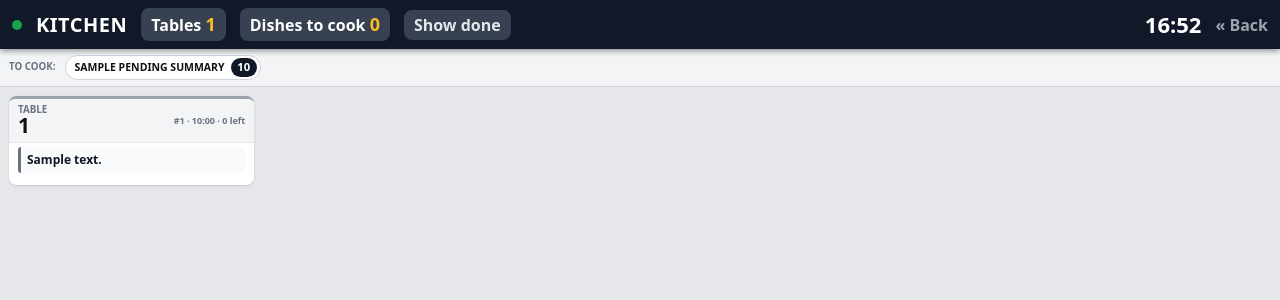
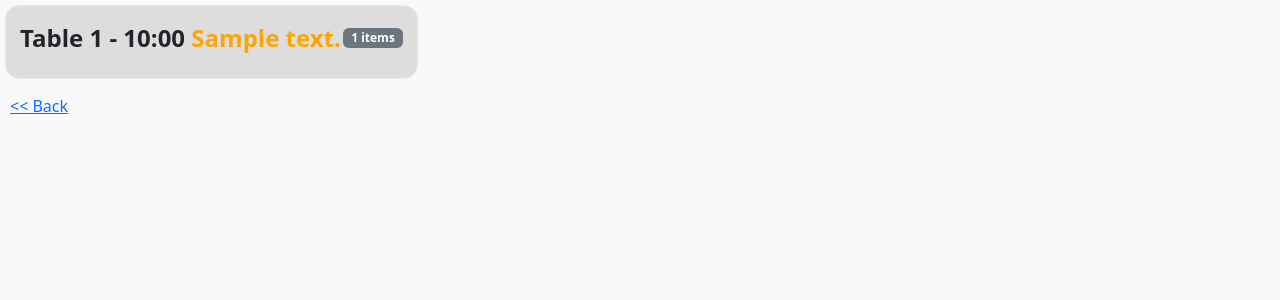
Before and after one commit to hoangnhonline/adm-bb, a Laravel app: template resources/views/booking/orders.blade.php in a window 1280 px wide. Shown: the top 300 px of the page. Run offline with Laravel 8, Linux system fonts and the light colour scheme; data comes from the database, SQL or seed files in the repository; the template is opened without the code that fills it: most values are stand-ins (such as "Sample title", 1, 10 or a date in 2020); data that the repository does not hold is empty.

Commit message:
order nhu cu

```diff
--- a/resources/views/booking/orders.blade.php
+++ b/resources/views/booking/orders.blade.php
@@ -6,250 +6,251 @@
     <title>Kitchen Screen</title>
     <meta name="csrf-token" content="{{ csrf_token() }}">
     <link href="https://cdn.jsdelivr.net/npm/bootstrap@5.3.3/dist/css/bootstrap.min.css" rel="stylesheet">
+
     <style>
-        /* Màn hình bếp (thiết kế lại 14/11/2026) */
-        :root { --ok:#16a34a; --warn:#f59e0b; --late:#dc2626; }
-        body { background:#e5e7eb; color:#111; font-family: system-ui, -apple-system, "Segoe UI", Roboto, Arial, sans-serif; }
-        .kds-top { position:sticky; top:0; z-index:10; background:#111827; color:#fff; padding:8px 12px; display:flex; align-items:center; gap:14px; flex-wrap:wrap; box-shadow:0 2px 6px rgba(0,0,0,.4); }
-        .kds-top .brand { font-weight:800; font-size:20px; letter-spacing:.5px; }
-        .kds-top .brand small { color:#9ca3af; font-weight:600; font-size:14px; margin-left:6px; }
-        .kds-top .stat { background:#374151; border-radius:8px; padding:3px 10px; font-weight:700; }
-        .kds-top .stat b { color:#fbbf24; font-size:18px; }
-        .kds-top .clock { margin-left:auto; font-size:22px; font-weight:800; font-variant-numeric:tabular-nums; }
-        .kds-top a.back { color:#9ca3af; text-decoration:none; font-weight:600; }
-        .kds-top a.back:hover { color:#fff; }
-        .live-dot { width:10px; height:10px; border-radius:50%; background:var(--ok); display:inline-block; }
-        .live-dot.off { background:var(--late); }
+        .table-block { border: 1px solid #e9ecef; border-radius: 14px; padding: 14px; background: #ddd; }
+        .dish-pill { border-radius: 5px; padding: 3px 5px; display:flex; align-items:center; justify-content:space-between; gap:10px; }
+        .dish-left { display:flex; flex-direction:column; }
+        .dish-name { font-weight: 700; }
+        .dish-meta { font-size: 12px; opacity: .75; }
+        .done-badge { font-size: 12px; }
+        .btn-done { white-space: nowrap; }
 
-        .kds-sum { background:#f3f4f6; border-bottom:1px solid #d1d5db; padding:8px 12px; display:flex; gap:8px; flex-wrap:wrap; align-items:center; }
-        .kds-sum .lbl { color:#6b7280; font-weight:700; font-size:13px; text-transform:uppercase; margin-right:4px; }
-        .kds-sum .chip { background:#fff; border-radius:20px; padding:3px 4px 3px 12px; font-weight:700; font-size:14px; text-transform:uppercase; display:inline-flex; align-items:center; gap:8px; border:1px solid #d1d5db; }
-        .kds-sum .chip .q { background:#111827; color:#fff; border-radius:14px; padding:1px 9px; font-size:15px; }
+        /* ✅ DONE: nền xám tối hẳn */
+        .dish-done {
+            display: none;
+            background: #ccc !important;
+            border: 2px solid #ccc !important;
+            color: #f8f9fa;
+        }
+        .dish-done .dish-meta { opacity: 0.85; }
+        .text-bg-dark {
+            color: red !important;
+            background-color: #fff !important;
+            color: blue !important;
+            font-size: 20px;
+        }
+        .js-qty-checks input.form-check-input {
+          width: 20px;
+          height: 20px;
+        }
+        .js-qty-checks.is-loading {
+          opacity: 0.6;
+        }
 
-        /* danh sách order thu nhỏ còn 75% để xem được nhiều bàn hơn (16/11/2026) */
-        #kdsLive { zoom: .75; }
-        .kds-board { display:grid; grid-template-columns:repeat(auto-fill, minmax(320px, 1fr)); gap:12px; padding:12px; align-items:start; }
-        .kds-card { background:#fff; border-radius:10px; overflow:hidden; box-shadow:0 1px 3px rgba(0,0,0,.15); border-top:5px solid #9ca3af; }
-        .kds-card.warn { border-top-color:var(--warn); }
-        .kds-card.late { border-top-color:var(--late); }
-        .kds-head { display:flex; align-items:center; gap:8px; padding:8px 12px; background:#f3f4f6; border-bottom:1px solid #e5e7eb; }
-        .kds-head .tbl { font-size:28px; font-weight:900; line-height:1; }
-        .kds-head .tbl small { font-size:13px; color:#6b7280; font-weight:700; display:block; text-transform:uppercase; }
-        .kds-head .meta { margin-left:auto; text-align:right; }
-        .kds-head .age { font-size:20px; font-weight:900; font-variant-numeric:tabular-nums; }
-        .kds-card.warn .age { color:#b45309; } .kds-card.late .age { color:var(--late); }
-        .kds-head .time { font-size:12px; color:#6b7280; font-weight:600; }
-        .kds-tags { padding:6px 12px 0; display:flex; gap:6px; flex-wrap:wrap; }
-        .tag { font-size:12px; font-weight:800; padding:2px 8px; border-radius:6px; text-transform:uppercase; }
-        .tag-ta, .tag-ni { background:#f3f4f6; color:#111827; border:1px solid #9ca3af; }
-        .kds-note { margin:6px 12px 0; padding:5px 8px; background:#f9fafb; border-left:4px solid #6b7280; color:#111827; font-weight:700; border-radius:4px; }
-
-        .kds-items { padding:8px; display:grid; gap:6px; }
-        .dish-row { display:flex; align-items:center; gap:10px; padding:8px 10px; border-radius:8px; border:1px solid #e5e7eb; background:#fff; cursor:pointer; user-select:none; transition:transform .08s, opacity .2s; }
-        .dish-row:active { transform:scale(.98); }
-        .dish-row.is-loading { opacity:.5; }
-        .dish-row .q { min-width:46px; text-align:center; font-size:22px; font-weight:900; background:#111827; color:#fff; border-radius:8px; padding:2px 6px; }
-        .dish-row .q small { font-size:12px; font-weight:700; color:#9ca3af; }
-        .dish-row .nm { font-weight:800; font-size:17px; text-transform:uppercase; line-height:1.2; }
-        .dish-row .dn { color:#dc2626; font-weight:800; text-transform:uppercase; font-size:15px; }
-        .dish-row .tm { font-size:12px; color:#6b7280; }
-        .dish-row .boxes { margin-left:auto; display:flex; gap:4px; flex-wrap:wrap; justify-content:flex-end; max-width:45%; }
-        .dish-row .bx { width:22px; height:22px; border-radius:5px; border:2px solid #9ca3af; background:#fff; }
-        .dish-row .bx.on { background:#374151; border-color:#374151; }
-        .dish-row.dish-done { display:none; }
-        .kds-done-toggle .dish-row.dish-done { display:flex; opacity:.45; cursor:default; }
-        .kds-foot { padding:0 12px 8px; font-size:12px; color:#6b7280; }
-        .kds-empty { color:#6b7280; text-align:center; padding:80px 20px; font-size:22px; font-weight:700; }
-        .btn-showdone { background:#374151; color:#e5e7eb; border:0; border-radius:8px; padding:3px 10px; font-weight:600; }
-        .btn-showdone.on { background:#2563eb; color:#fff; }
     </style>
 </head>
-<body>
+
+<body class="bg-light">
+
 @php
-    $branchName = optional(\App\Models\Branch::find(Auth::user()->branch_id))->name;
-    $pendingDishes = $pendingSummary->sum('qty');
+    function dishColor($dishId) {
+        $hash = crc32((string)$dishId);
+        $h = $hash % 360;
+        $s = 70;
+        $l = 88;
+        return "hsl($h, $s%, $l%)";
+    }
+
+    function dishBorder($dishId) {
+        $hash = crc32((string)$dishId);
+        $h = $hash % 360;
+        return "hsl($h, 70%, 55%)";
+    }
 @endphp
 
-<div class="kds-top">
-    <span class="live-dot" id="liveDot" title="Auto refresh"></span>
-    <span class="brand">KITCHEN @if($branchName)<small>{{ $branchName }}</small>@endif</span>
-    <span class="stat">Tables <b id="statTables">{{ $blocks->count() }}</b></span>
-    <span class="stat">Dishes to cook <b id="statDishes">{{ $pendingDishes }}</b></span>
-    <button type="button" class="btn-showdone" id="btnShowDone">Show done</button>
-    <span class="clock" id="clock">{{ date('H:i') }}</span>
-    <a class="back" href="{{ route('booking.index') }}">&laquo; Back</a>
+
+    {{-- ✅ Tables --}}
+    <div class="row g-3" style="padding: 5px">
+        @foreach($blocks as $t)
+            <div class="col-12 col-md-4 col-xl-4">
+                <div class="table-block">
+                    <div class="d-flex align-items-center justify-content-between mb-2">
+                        @php
+                            // booking_created_at có thể là "H:i:s" hoặc datetime string
+                            $bookingTime = '';
+                            if (!empty($t['booking_created_at'])) {
+                                $ts = strtotime($t['booking_created_at']);
+                                $bookingTime = $ts ? date('H:i', $ts) : $t['booking_created_at'];
+                            }
+                        @endphp
+
+                        <div class="fs-4 fw-bold">
+                            Table {{ $t['table_no'] }} @if($bookingTime) - {{ $bookingTime }} @endif
+                           <span style="color:orange; font-weight: bold">{{ $t['notes'] }} </span>
+                             @if($t['take_away'] == 1)
+                    <span style="color: blue">TAKE AWAY</span>
+                    @endif
+                    @if($t['indian'] == 2)
+                    <span style="color: red">NOT INDIAN</span>
+                    @endif
+                        </div>
+                        <span class="badge bg-secondary js-items-badge" data-count="{{ $t['details']->count() }}">
+  {{ $t['details']->count() }} items</span>
                     </div>
 
-<div id="kdsLive">
-    @if($pendingSummary->count())
-    <div class="kds-sum">
-        <span class="lbl">To cook:</span>
-        @foreach($pendingSummary as $s)
-        <span class="chip">{{ $s['name'] }} <span class="q">{{ $s['qty'] }}</span></span>
+                    <div class="d-grid gap-2">
+                        @foreach($t['details'] as $d)
+                            @php
+                                $dishId   = $d->dish_id;
+                                $dishName = optional($d->dish)->name ?? ('Dish #' . $dishId);
+                                $notes = $d->notes ?? "";
+                                $qty      = (int)($d->amount ?? 1);
+                                $doneQty  = (int)($d->done_qty ?? 0);
+                                $pending  = max(0, $qty - $doneQty);
+
+                                // ✅ done theo done_qty/amount
+                                $isDone   = ($pending === 0);
+
+                                $time = optional($d->created_at)->format('H:i:s') ?? '';
+
+                                $bg = dishColor($dishId);
+                                $bd = dishBorder($dishId);
+                            @endphp
+
+                            <div class="dish-pill {{ $isDone ? 'dish-done' : '' }}"
+
+                                data-detail-id="{{ $d->id }}"
+                                data-dish-id="{{ $dishId }}"
+
+                                style="{{ $isDone ? '' : 'background:' . $bg . '; border:1px solid ' . $bd }}">
+
+                                <div class="dish-left">
+                                    <div class="dish-name" style="text-transform: uppercase;">
+                                        {{ $dishName }}
+                                        <span class="ms-2 badge text-bg-dark js-done-ratio" data-detail-id="{{ $d->id }}">
+    {{ $doneQty ."/". $qty }}
+</span>
+
+                                        <span
+                                          class="ms-2 js-qty-checks"
+                                          data-detail-id="{{ $d->id }}"
+                                          data-dish-id="{{ $dishId }}"
+                                          data-booking-id="{{ $t['booking_id'] }}"
+                                          data-url="{{ route('booking.dish-done', $d->id) }}"
+                                          data-qty="{{ $qty }}"
+                                          data-done-qty="{{ $doneQty }}"
+                                          style="display:inline-flex; gap:6px; align-items:center; cursor:pointer;"
+                                          title="Click to mark Done +1"
+                                        >
+                                          @for($i=1; $i<=$qty; $i++)
+                                              <input
+                                                type="checkbox"
+                                                class="form-check-input m-0"
+                                                style="pointer-events:none;"  {{-- chỉ cho checked tăng dần bằng click container --}}
+                                                {{ $i <= $doneQty ? 'checked' : '' }}
+                                              >
+                                          @endfor
+                                        </span>
+
+
+
+
+<span class="ms-2 badge text-bg-success js-done-label" style="{{ $isDone ? '' : 'display:none' }}">Done</span>
+            @if($notes)
+                                        <span style="color: red; font-weight: bold; padding-left: 10px; text-transform: uppercase; font-size: 17px">{{ $notes }}</span>
+                                        @endif
+                                    </div>
+
+
+                                </div>
+
+                            </div>
                         @endforeach
                     </div>
-    @endif
 
-    <div class="kds-board">
-        @forelse($blocks as $t)
-            @php
-                $pendingRows = 0; $oldest = null;
-                foreach ($t['details'] as $d) {
-                    $q = max(1, (int) ($d->amount ?? 1));
-                    if ((int) ($d->done_qty ?? 0) < $q) {
-                        $pendingRows++;
-                        $ts = $d->created_at ? $d->created_at->timestamp : null;
-                        if ($ts && (!$oldest || $ts < $oldest)) $oldest = $ts;
-                    }
-                }
-                $bookingTime = '';
-                if (!empty($t['booking_created_at'])) { $tsb = strtotime($t['booking_created_at']); $bookingTime = $tsb ? date('H:i', $tsb) : $t['booking_created_at']; }
-            @endphp
-            <div class="kds-card" data-since="{{ $oldest ?: '' }}" data-booking-id="{{ $t['booking_id'] }}">
-                <div class="kds-head">
-                    <div class="tbl"><small>Table</small>{{ $t['table_no'] }}</div>
-                    <div class="meta">
-                        <div class="age js-age">{{ $oldest ? floor((time() - $oldest) / 60) . "'" : '' }}</div>
-                        <div class="time">#{{ $t['booking_id'] }} · {{ $bookingTime }} · <span class="js-left">{{ $pendingRows }}</span> left</div>
-                    </div>
-                </div>
-                @if($t['take_away'] == 1 || $t['indian'] == 2)
-                <div class="kds-tags">
-                    @if($t['take_away'] == 1)<span class="tag tag-ta">Take away</span>@endif
-                    @if($t['indian'] == 2)<span class="tag tag-ni">Not Indian</span>@endif
-                </div>
-                @endif
-                @if($t['notes'])<div class="kds-note">{{ $t['notes'] }}</div>@endif
-
-                <div class="kds-items">
-                    @foreach($t['details'] as $d)
-                        @php
-                            $qty = max(1, (int) ($d->amount ?? 1));
-                            $doneQty = min($qty, (int) ($d->done_qty ?? 0));
-                            $isDone = $doneQty >= $qty;
-                        @endphp
-                        <div class="dish-row js-dish {{ $isDone ? 'dish-done' : '' }}"
-                             data-detail-id="{{ $d->id }}" data-url="{{ route('booking.dish-done', $d->id) }}"
-                             data-qty="{{ $qty }}" data-done-qty="{{ $doneQty }}" title="Tap = 1 done">
-                            <div class="q"><span class="js-pending">{{ $qty - $doneQty }}</span>@if($qty > 1)<small>/{{ $qty }}</small>@endif</div>
-                            <div>
-                                <div class="nm">{{ optional($d->dish)->name ?? ('Dish #' . $d->dish_id) }}</div>
-                                @if($d->notes)<div class="dn">{{ $d->notes }}</div>@endif
-                                <div class="tm">{{ optional($d->created_at)->format('H:i') }}</div>
-                            </div>
-                            <div class="boxes">
-                                @for($i = 1; $i <= $qty; $i++)<span class="bx {{ $i <= $doneQty ? 'on' : '' }}"></span>@endfor
                 </div>
             </div>
         @endforeach
     </div>
-            </div>
-        @empty
-            <div class="kds-empty" style="grid-column:1/-1">No orders waiting 👍</div>
-        @endforelse
-    </div>
+<a style="margin-left: 10px; margin-top:10px; display:block;" href="{{ route('booking.index') }}"><< Back</a>
 </div>
 
 <script>
+  // ✅ Auto refresh mỗi 5 giây
+    setInterval(function () {
+      window.location.reload();
+   }, 5000);
+</script>
+<script>
 (function () {
-    var WARN_MIN = 10, LATE_MIN = 20;   // phút chờ: vàng / đỏ
-    var busy = 0, lastTap = 0;
-
-    function csrf() { var el = document.querySelector('meta[name="csrf-token"]'); return el ? el.getAttribute('content') : ''; }
-    function pad(n) { return (n < 10 ? '0' : '') + n; }
-
-    function tick() {
-        var now = new Date();
-        document.getElementById('clock').textContent = pad(now.getHours()) + ':' + pad(now.getMinutes());
-        var sec = Math.floor(Date.now() / 1000);
-        document.querySelectorAll('.kds-card').forEach(function (c) {
-            var since = parseInt(c.getAttribute('data-since'), 10);
-            c.classList.remove('warn', 'late');
-            var ageEl = c.querySelector('.js-age');
-            if (!since) { if (ageEl) ageEl.textContent = ''; return; }
-            var m = Math.max(0, Math.floor((sec - since) / 60));
-            if (ageEl) ageEl.textContent = m + "'";
-            if (m >= LATE_MIN) c.classList.add('late'); else if (m >= WARN_MIN) c.classList.add('warn');
-        });
+  function csrfToken() {
+    const el = document.querySelector('meta[name="csrf-token"]');
+    return el ? el.getAttribute('content') : '';
+  }
+  function toInt(v, d=0) {
+    const n = parseInt(v, 10);
+    return Number.isFinite(n) ? n : d;
   }
 
-    function recount() {
-        var dishes = 0;
-        document.querySelectorAll('.kds-card').forEach(function (c) {
-            var left = 0;
-            c.querySelectorAll('.js-dish').forEach(function (r) {
-                var p = parseInt(r.getAttribute('data-qty'), 10) - parseInt(r.getAttribute('data-done-qty'), 10);
-                if (p > 0) { left++; dishes += p; }
+  async function donePlusOne(container) {
+    if (container.classList.contains('is-loading')) return;
+
+    const qty = toInt(container.getAttribute('data-qty'), 1);
+    const doneQty = toInt(container.getAttribute('data-done-qty'), 0);
+
+    if (doneQty >= qty) return;
+
+    container.classList.add('is-loading');
+
+    const url = container.getAttribute('data-url');
+    const detailId = container.getAttribute('data-detail-id');
+
+    try {
+      const res = await fetch(url, {
+        method: 'POST',
+        headers: {
+          'X-CSRF-TOKEN': csrfToken(),
+          'Accept': 'application/json'
+        }
       });
-            var l = c.querySelector('.js-left'); if (l) l.textContent = left;
-        });
-        document.getElementById('statTables').textContent = document.querySelectorAll('.kds-card').length;
-        document.getElementById('statDishes').textContent = dishes;
+
+      if (!res.ok) {
+        alert('Update failed: ' + res.status);
+        container.classList.remove('is-loading');
+        return;
       }
 
-    async function donePlusOne(row) {
-        if (row.classList.contains('is-loading')) return;
-        var qty = parseInt(row.getAttribute('data-qty'), 10) || 1;
-        var done = parseInt(row.getAttribute('data-done-qty'), 10) || 0;
-        if (done >= qty) return;
-        row.classList.add('is-loading'); busy++; lastTap = Date.now();
-        try {
-            var res = await fetch(row.getAttribute('data-url'), { method: 'POST', headers: { 'X-CSRF-TOKEN': csrf(), 'Accept': 'application/json' } });
-            if (!res.ok) { alert('Update failed: ' + res.status); return; }
-            var data = await res.json();
-            var nd = parseInt(data.done_qty, 10); if (isNaN(nd)) nd = done + 1;
-            var nq = parseInt(data.amount, 10) || qty;
-            row.setAttribute('data-done-qty', nd);
-            var pe = row.querySelector('.js-pending'); if (pe) pe.textContent = Math.max(0, nq - nd);
-            var bx = row.querySelectorAll('.bx'); for (var i = 0; i < bx.length; i++) bx[i].classList.toggle('on', i < nd);
-            if (data.is_done || nd >= nq) row.classList.add('dish-done');
-            recount();
+      const data = await res.json();
+
+      const newDoneQty = toInt(data.done_qty, doneQty + 1);
+      const qtyFinal   = toInt(data.amount, qty);
+      const isDone     = !!data.is_done || (newDoneQty >= qtyFinal);
+
+      // cập nhật data
+      container.setAttribute('data-done-qty', String(newDoneQty));
+
+      // ✅ update badge done/qty
+      const ratioEl = document.querySelector('.js-done-ratio[data-detail-id="' + detailId + '"]');
+      if (ratioEl) ratioEl.textContent = newDoneQty + '/' + qtyFinal;
+
+      // check thêm checkbox tương ứng
+      const checks = container.querySelectorAll('input[type="checkbox"]');
+      if (checks[newDoneQty - 1]) checks[newDoneQty - 1].checked = true;
+
+      // done đủ -> ẩn dòng
+      if (isDone) {
+        const pill = document.querySelector(`.dish-pill[data-detail-id="${detailId}"]`);
+        if (pill) pill.classList.add('dish-done');
+      }
+
     } catch (e) {
       alert('Error: ' + (e && e.message ? e.message : e));
     } finally {
-            row.classList.remove('is-loading'); busy--;
+      container.classList.remove('is-loading');
     }
   }
 
   document.addEventListener('click', function (e) {
-        var row = e.target.closest('.js-dish');
-        if (row && !row.classList.contains('dish-done')) { e.preventDefault(); donePlusOne(row); }
+    const box = e.target.closest('.js-qty-checks');
+    if (!box) return;
+    e.preventDefault();
+    donePlusOne(box);
   });
-
-    var btnDone = document.getElementById('btnShowDone');
-    function applyShowDone() {
-        var on = sessionStorageGet('kdsShowDone') === '1';
-        document.body.classList.toggle('kds-done-toggle', on);
-        btnDone.classList.toggle('on', on);
-        btnDone.textContent = on ? 'Hide done' : 'Show done';
-    }
-    function sessionStorageGet(k) { try { return sessionStorage.getItem(k); } catch (e) { return null; } }
-    function sessionStorageSet(k, v) { try { sessionStorage.setItem(k, v); } catch (e) {} }
-    btnDone.addEventListener('click', function () { sessionStorageSet('kdsShowDone', sessionStorageGet('kdsShowDone') === '1' ? '0' : '1'); applyShowDone(); });
-
-    // Làm mới dữ liệu mỗi 5 giây không nháy trang; bỏ qua khi đang bấm món
-    async function refresh() {
-        if (busy > 0 || Date.now() - lastTap < 1500) return;
-        try {
-            var res = await fetch(location.href, { headers: { 'Accept': 'text/html' }, cache: 'no-store' });
-            if (!res.ok) throw new Error(res.status);
-            var html = await res.text();
-            var doc = new DOMParser().parseFromString(html, 'text/html');
-            var live = doc.getElementById('kdsLive');
-            if (!live) { location.reload(); return; }   // bị đăng xuất / trang khác
-            if (busy > 0) return;
-            document.getElementById('kdsLive').innerHTML = live.innerHTML;
-            document.getElementById('liveDot').classList.remove('off');
-            recount(); tick();
-        } catch (e) {
-            document.getElementById('liveDot').classList.add('off');
-        }
-    }
-
-    applyShowDone(); tick(); recount();
-    setInterval(tick, 15000);
-    setInterval(refresh, 5000);
 })();
 </script>
+
+
+
 </body>
 </html>
```
Lines whose indentation alone changed are shown as unchanged.
